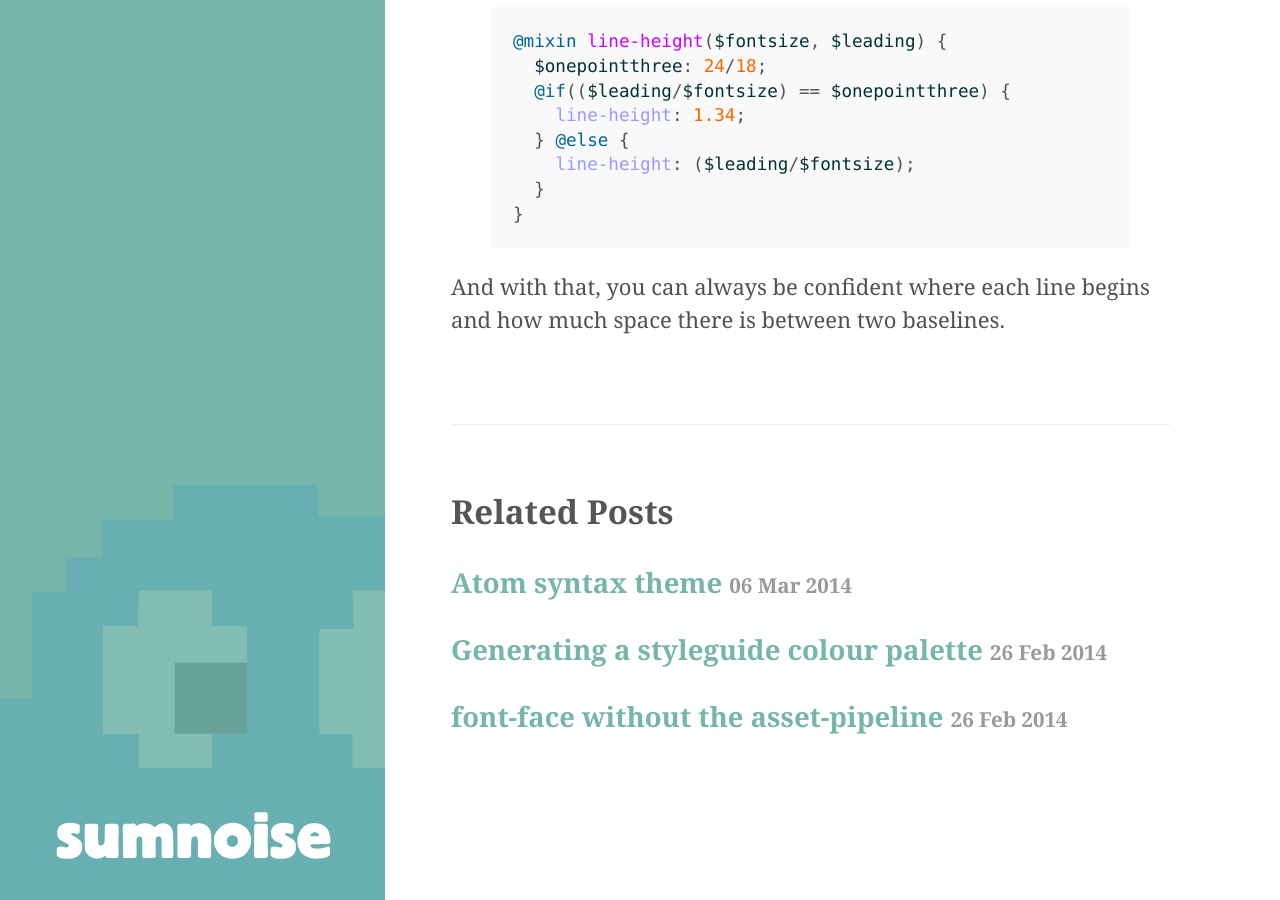
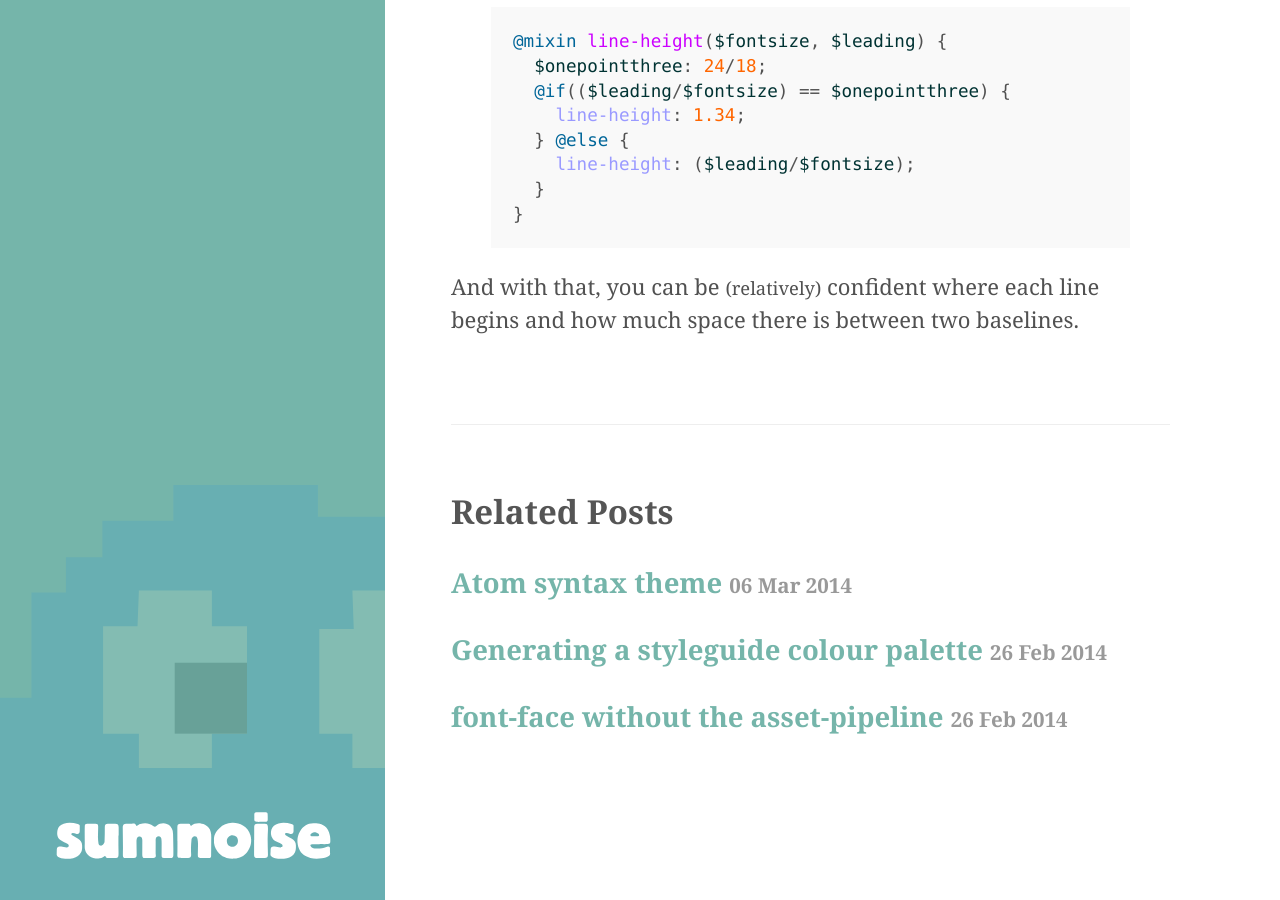
Before and after one commit to davidpmccormick/davidpmccormick.github.io, a Jekyll site: the page built from _posts/2014-03-12-line-height-leading.md, in a window 1280 px wide and 900 px high, scrolled down 1900 px. Built offline with Jekyll 4.4.1, drawn with Linux system fonts in a browser that asks for light colours; Markdown is read by kramdown in place of the engine named in the settings.

Commit message:
Less confidence

```diff
--- a/_posts/2014-03-12-line-height-leading.md
+++ b/_posts/2014-03-12-line-height-leading.md
@@ -47,4 +47,4 @@ To circumvent this particular case, I hack the line-height mixin a bit; I test w
 }
 {% endhighlight %}
 
-And with that, you can always be confident where each line begins and how much space there is between two baselines.
+And with that, you can be <small>(relatively)</small> confident  where each line begins and how much space there is between two baselines.
```
